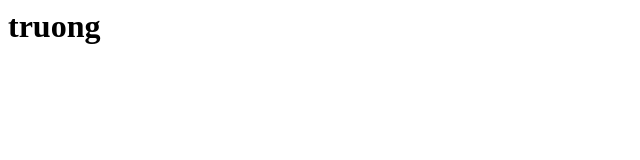
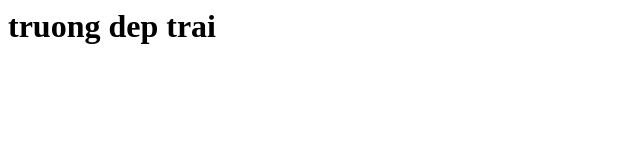
Before and after one commit to J4yy/hehe, a plain HTML site: page index.html in a window 1280 px wide. Shown: the whole page, without its empty margins (0-640 px from the left). Drawn offline with Linux system fonts and the light colour scheme.

Commit message:
Update index.html

```diff
--- a/index.html
+++ b/index.html
@@ -1 +1 @@
-<h1> truong </h1>
+<h1> truong dep trai </h1>
```
